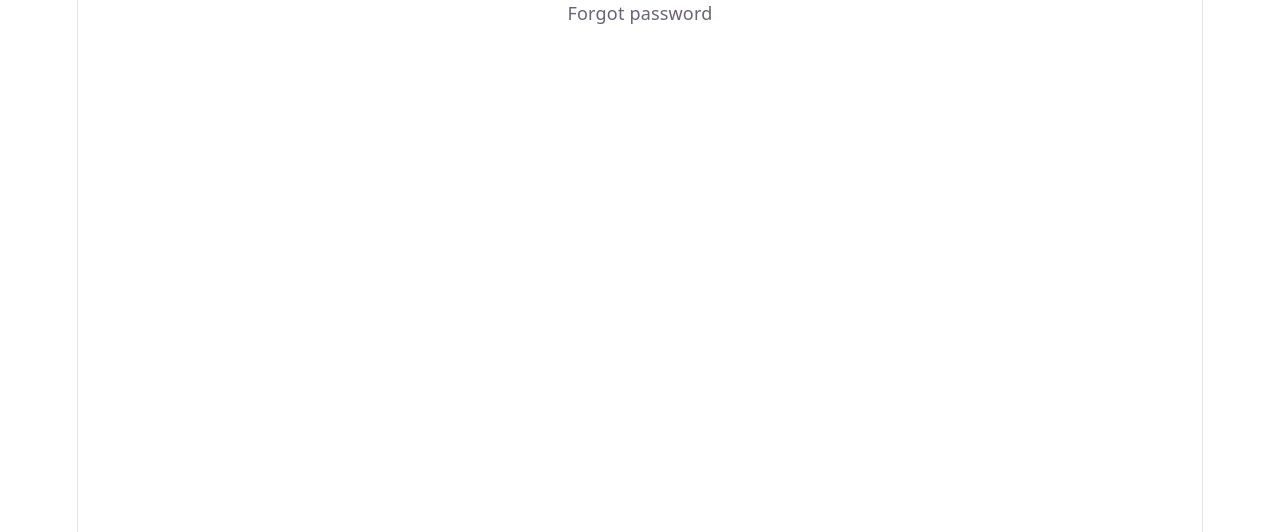
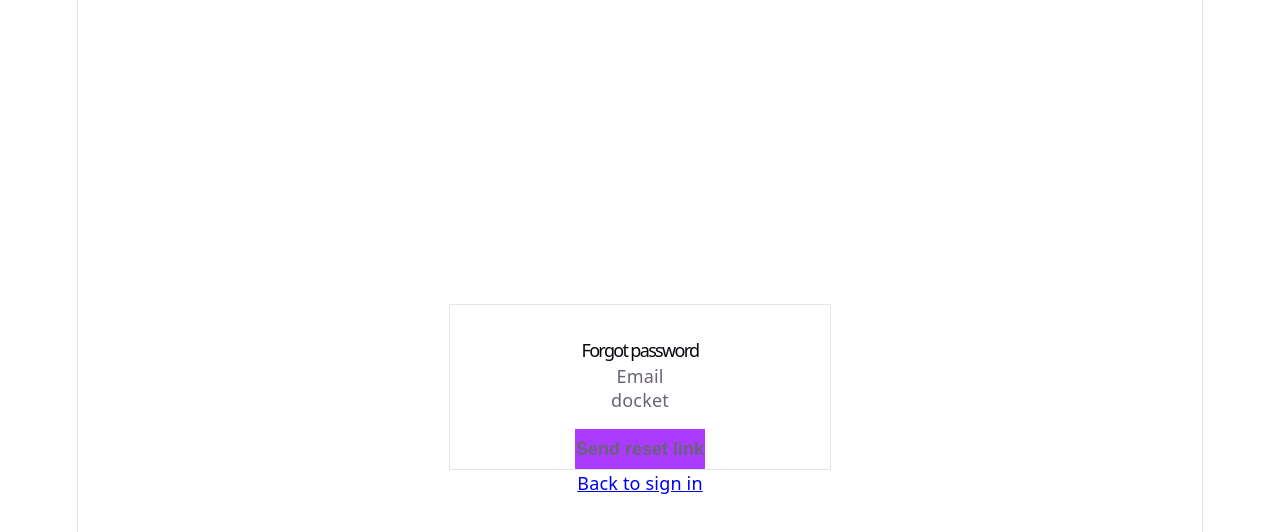
Before and after one commit to HeyVenom49/task_management_app, a React (Vite) app in the folder frontend/: page /forgot-password in a window 1280 px wide. Shown: the top 532 px of the page. Built offline with nearby package versions, Linux system fonts and the light colour scheme; no server answers; the HTML template or start-up script is replaced by a standard one.

Commit message:
feat: implement ForgotPasswordPage and ResetPasswordPage

```diff
--- a/frontend/src/pages/ForgotPasswordPage.tsx
+++ b/frontend/src/pages/ForgotPasswordPage.tsx
@@ -1,3 +1,56 @@
+import { useState } from "react";
+import { Link } from "react-router";
+import { AuthLayout } from "../components/AuthLayout";
+import { Button } from "../components/ui/Button";
+import { TextField } from "../components/ui/TextField";
+import { FormBanner } from "../components/ui/FormBanner";
+import { useForm } from "../hooks/useForm";
+import * as authApi from "../api/auth";
+
+type ForgotValues = { email: string };
+
+const validators = {
+  email: (value: string) => (/^\S+@\S+\.\S+$/.test(value) ? undefined : "Enter a valid email address"),
+};
+
 export function ForgotPasswordPage() {
-  return <p>Forgot password</p>;
+  const [sent, setSent] = useState(false);
+
+  const { values, errors, formError, isSubmitting, handleChange, handleBlur, handleSubmit } = useForm<ForgotValues>({
+    initialValues: { email: "" },
+    validators,
+    onSubmit: async (formValues) => {
+      await authApi.forgotPassword(formValues.email);
+      setSent(true);
+    },
+  });
+
+  if (sent) {
+    return (
+      <AuthLayout title="Check your email">
+        <FormBanner variant="success">If that email exists, we sent a password reset link.</FormBanner>
+        <Link to="/login">Back to sign in</Link>
+      </AuthLayout>
+    );
+  }
+
+  return (
+    <AuthLayout title="Forgot password" helper={<Link to="/login">Back to sign in</Link>}>
+      <form onSubmit={handleSubmit} noValidate>
+        {formError && <FormBanner variant="error">{formError}</FormBanner>}
+        <TextField
+          label="Email"
+          type="email"
+          value={values.email}
+          onChange={(e) => handleChange("email", e.target.value)}
+          onBlur={() => handleBlur("email")}
+          error={errors.email}
+          autoComplete="email"
+        />
+        <Button type="submit" isLoading={isSubmitting}>
+          Send reset link
+        </Button>
+      </form>
+    </AuthLayout>
+  );
 }
--- a/frontend/src/pages/ResetPasswordPage.tsx
+++ b/frontend/src/pages/ResetPasswordPage.tsx
@@ -1,3 +1,86 @@
+import { useState } from "react";
+import { Link, useSearchParams } from "react-router";
+import { AuthLayout } from "../components/AuthLayout";
+import { Button } from "../components/ui/Button";
+import { TextField } from "../components/ui/TextField";
+import { FormBanner } from "../components/ui/FormBanner";
+import { SuccessCheck } from "../components/ui/SuccessCheck";
+import { useForm } from "../hooks/useForm";
+import * as authApi from "../api/auth";
+
+type ResetValues = { newPassword: string; confirmPassword: string };
+
+const validators = {
+  newPassword: (value: string) =>
+    value.length < 8
+      ? "Password must be at least 8 characters"
+      : value.length > 72
+        ? "Password must be at most 72 characters"
+        : undefined,
+  confirmPassword: (value: string, allValues: ResetValues) =>
+    value !== allValues.newPassword ? "Passwords don't match" : undefined,
+};
+
 export function ResetPasswordPage() {
-  return <p>Choose a new password</p>;
+  const [searchParams] = useSearchParams();
+  const token = searchParams.get("token");
+  const [done, setDone] = useState(false);
+
+  const { values, errors, formError, isSubmitting, handleChange, handleBlur, handleSubmit } = useForm<ResetValues>({
+    initialValues: { newPassword: "", confirmPassword: "" },
+    validators,
+    onSubmit: async (formValues) => {
+      if (!token) return;
+      await authApi.resetPassword(token, formValues.newPassword);
+      setDone(true);
+    },
+  });
+
+  if (!token) {
+    return (
+      <AuthLayout title="Reset password">
+        <FormBanner variant="error">This link is invalid or expired.</FormBanner>
+        <Link to="/forgot-password">Request a new link</Link>
+      </AuthLayout>
+    );
+  }
+
+  if (done) {
+    return (
+      <AuthLayout title="Password reset">
+        <SuccessCheck />
+        <FormBanner variant="success">Your password has been reset.</FormBanner>
+        <Link to="/login">Sign in</Link>
+      </AuthLayout>
+    );
+  }
+
+  return (
+    <AuthLayout title="Choose a new password">
+      <form onSubmit={handleSubmit} noValidate>
+        {formError && <FormBanner variant="error">{formError}</FormBanner>}
+        <TextField
+          label="New password"
+          type="password"
+          value={values.newPassword}
+          onChange={(e) => handleChange("newPassword", e.target.value)}
+          onBlur={() => handleBlur("newPassword")}
+          error={errors.newPassword}
+          autoComplete="new-password"
+        />
+        <TextField
+          label="Confirm password"
+          type="password"
+          value={values.confirmPassword}
+          onChange={(e) => handleChange("confirmPassword", e.target.value)}
+          onBlur={() => handleBlur("confirmPassword")}
+          error={errors.confirmPassword}
+          autoComplete="new-password"
+        />
+        <Button type="submit" isLoading={isSubmitting}>
+          Reset password
+        </Button>
+      </form>
+    </AuthLayout>
+  );
 }
```
Also changed, not shown: 2 other files (tests, documents, lock files or other folders).
